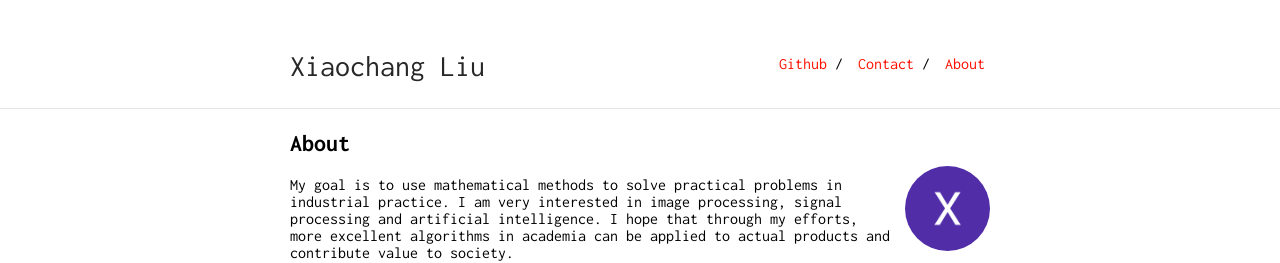
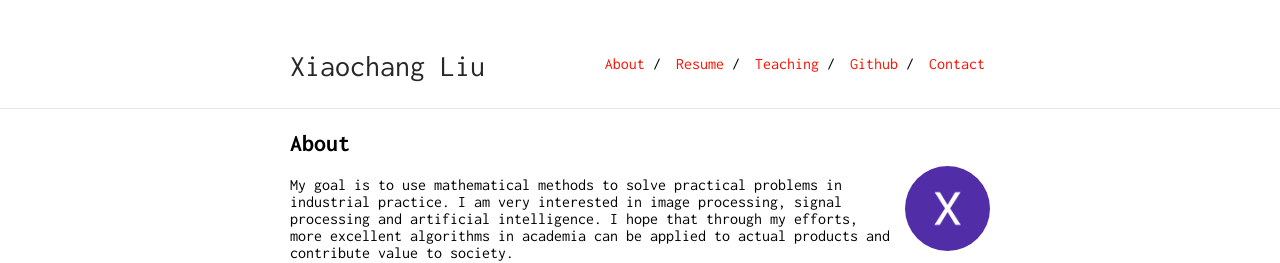
Before and after one commit to deepinx/deepinx.github.io, a Jekyll site: the page built from index.md, in a window 1280 px wide. Shown: the top 263 px of the page. Built offline with Jekyll 4.4.1, drawn with Linux system fonts in a browser that asks for light colours; our own code applies the rules of GitHub Pages for plain Markdown files.

Commit message:
Update nav.yml

```diff
--- a/_data/nav.yml
+++ b/_data/nav.yml
@@ -1,8 +1,16 @@
-- name: "About"
-  link: "/"
+
 
 - name: "Contact"
   link: "contact"
 
 - name: "Github"
   link: "https://github.com/deepinx"
+
+- name: "Teaching"
+  link: "teach"
+
+- name: "Resume"
+  link: "/"
+
+- name: "About"
+  link: "/"
```
